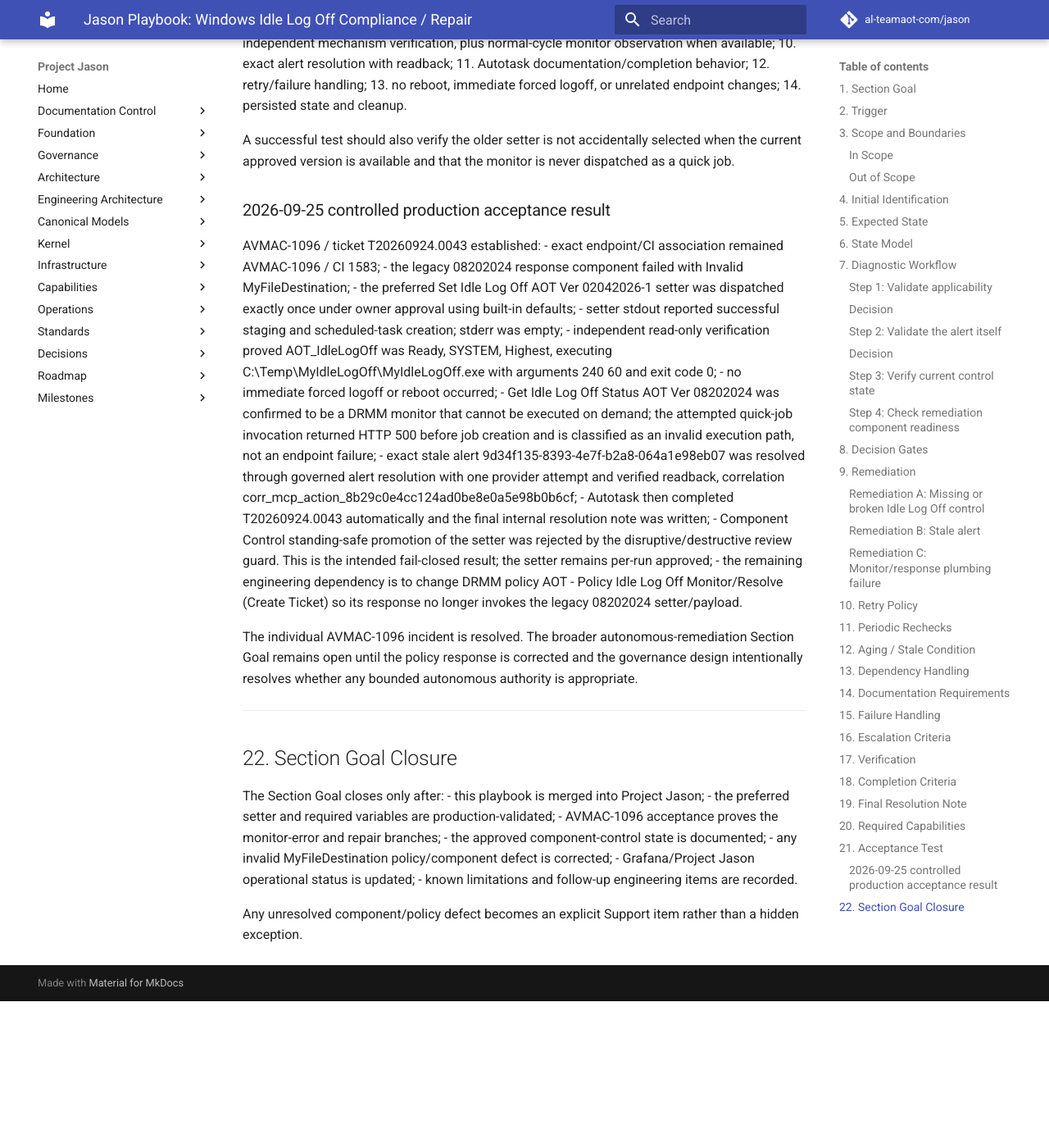
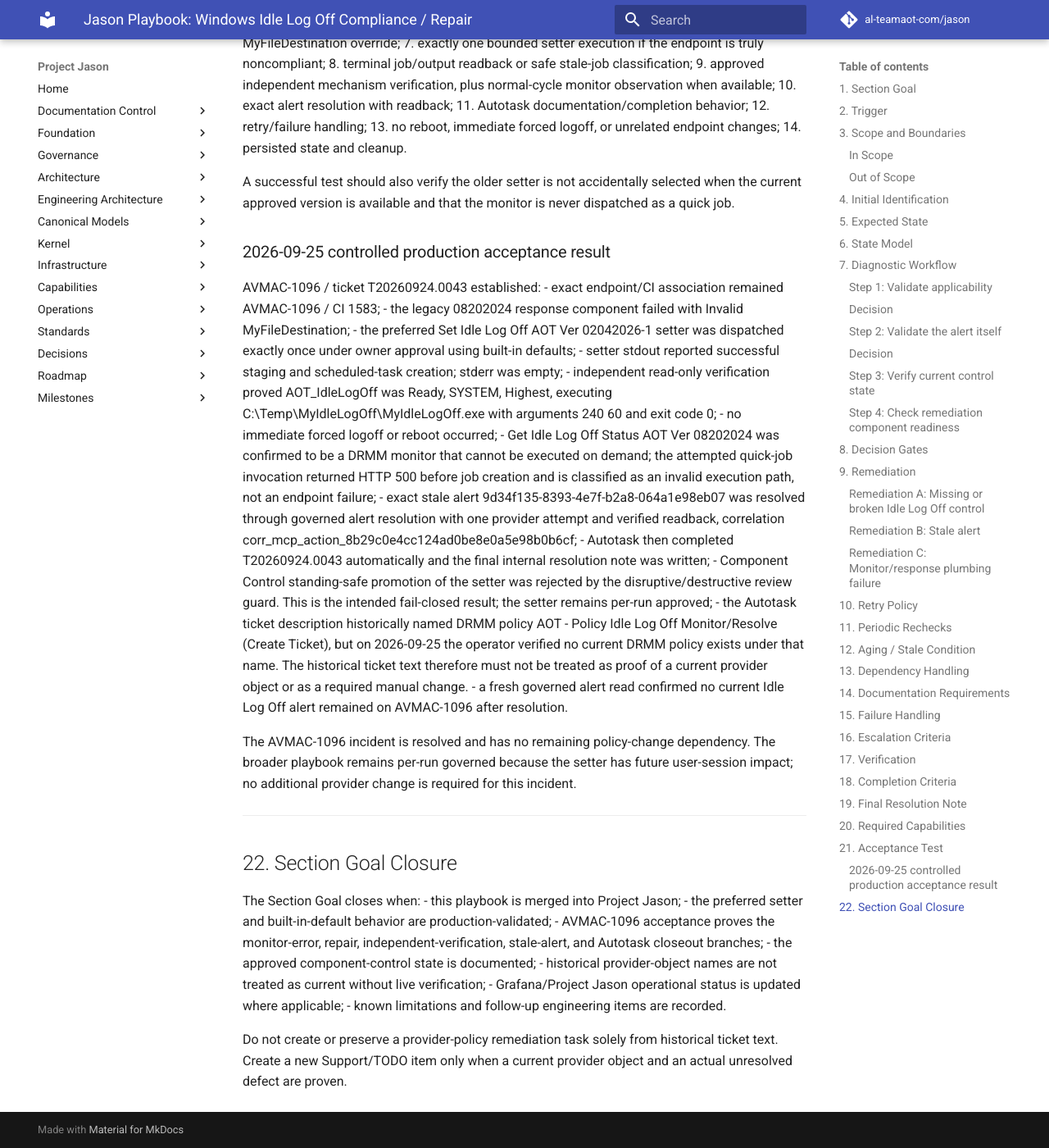
Before and after one commit to al-teamaot-com/jason, an MkDocs documentation site: the page built from docs/playbooks/Jason-Windows-Idle-Log-Off-Compliance-Repair.md, in a window 1280 px wide and 1400 px high, scrolled down 11920 px. Shown: the whole window at 82% size. Built offline with MkDocs 1.6.1 and Material for MkDocs 9.7.7, drawn with Linux system fonts in a browser that asks for light colours; comment, search, counter and statistics services are not loaded; before the commit the page ends 13141 px from its top, so only the background shows below that; some of the changed text lies outside the part shown.

Commit message:
Correct stale Idle Log Off policy assumption

```diff
--- a/docs/playbooks/Jason-Windows-Idle-Log-Off-Compliance-Repair.md
+++ b/docs/playbooks/Jason-Windows-Idle-Log-Off-Compliance-Repair.md
@@ -21,9 +21,9 @@ Do not consider the Section Goal complete until the controlled acceptance test s
 
 Primary trigger:
 - Autotask ticket title contains: [Get Idle Log Off Status AOT Ver 08202024] - Compliant: False
-- DRMM policy: AOT - Policy Idle Log Off Monitor/Resolve (Create Ticket)
 - DRMM monitor/component: Get Idle Log Off Status AOT Ver 08202024
 - Current monitor component UID: 2b5de042-a3ec-4721-ba66-e0ca193a3604
+- Historical ticket/alert text may include a DRMM policy name. Treat that as historical evidence only; do not assume the named policy still exists or is the current source of the monitor without a live provider read.
 
 Also applicable when:
 - an existing Jason-owned ticket explicitly reports the Idle Log Off control is missing, broken, or noncompliant; or
@@ -555,21 +555,22 @@ AVMAC-1096 / ticket T20260924.0043 established:
 - exact stale alert 9d34f135-8393-4e7f-b2a8-064a1e98eb07 was resolved through governed alert resolution with one provider attempt and verified readback, correlation corr_mcp_action_8b29c0e4cc124ad0be8e0a5e98b0b6cf;
 - Autotask then completed T20260924.0043 automatically and the final internal resolution note was written;
 - Component Control standing-safe promotion of the setter was rejected by the disruptive/destructive review guard. This is the intended fail-closed result; the setter remains per-run approved;
-- the remaining engineering dependency is to change DRMM policy AOT - Policy Idle Log Off Monitor/Resolve (Create Ticket) so its response no longer invokes the legacy 08202024 setter/payload.
+- the Autotask ticket description historically named DRMM policy AOT - Policy Idle Log Off Monitor/Resolve (Create Ticket), but on 2026-09-25 the operator verified no current DRMM policy exists under that name. The historical ticket text therefore must not be treated as proof of a current provider object or as a required manual change.
+- a fresh governed alert read confirmed no current Idle Log Off alert remained on AVMAC-1096 after resolution.
 
-The individual AVMAC-1096 incident is resolved. The broader autonomous-remediation Section Goal remains open until the policy response is corrected and the governance design intentionally resolves whether any bounded autonomous authority is appropriate.
+The AVMAC-1096 incident is resolved and has no remaining policy-change dependency. The broader playbook remains per-run governed because the setter has future user-session impact; no additional provider change is required for this incident.
 
 ---
 
 ## 22. Section Goal Closure
 
-The Section Goal closes only after:
+The Section Goal closes when:
 - this playbook is merged into Project Jason;
-- the preferred setter and required variables are production-validated;
-- AVMAC-1096 acceptance proves the monitor-error and repair branches;
+- the preferred setter and built-in-default behavior are production-validated;
+- AVMAC-1096 acceptance proves the monitor-error, repair, independent-verification, stale-alert, and Autotask closeout branches;
 - the approved component-control state is documented;
-- any invalid MyFileDestination policy/component defect is corrected;
-- Grafana/Project Jason operational status is updated;
+- historical provider-object names are not treated as current without live verification;
+- Grafana/Project Jason operational status is updated where applicable;
 - known limitations and follow-up engineering items are recorded.
 
-Any unresolved component/policy defect becomes an explicit Support item rather than a hidden exception.
+Do not create or preserve a provider-policy remediation task solely from historical ticket text. Create a new Support/TODO item only when a current provider object and an actual unresolved defect are proven.
```
Also changed, not shown: docs/roadmaps/Project-Jason-TODO-and-Future-Ideas.md (+0 -15 lines).
